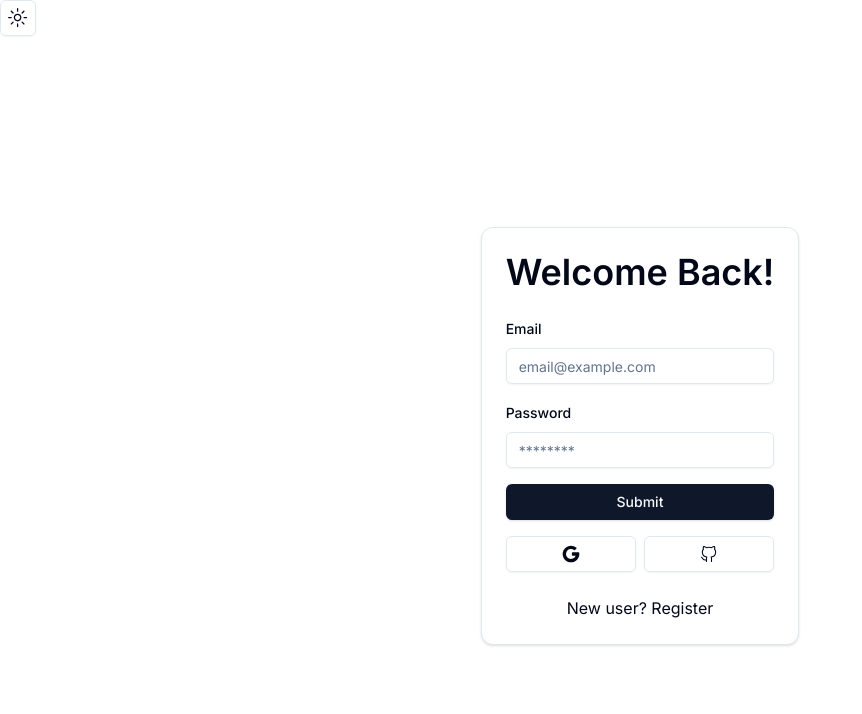
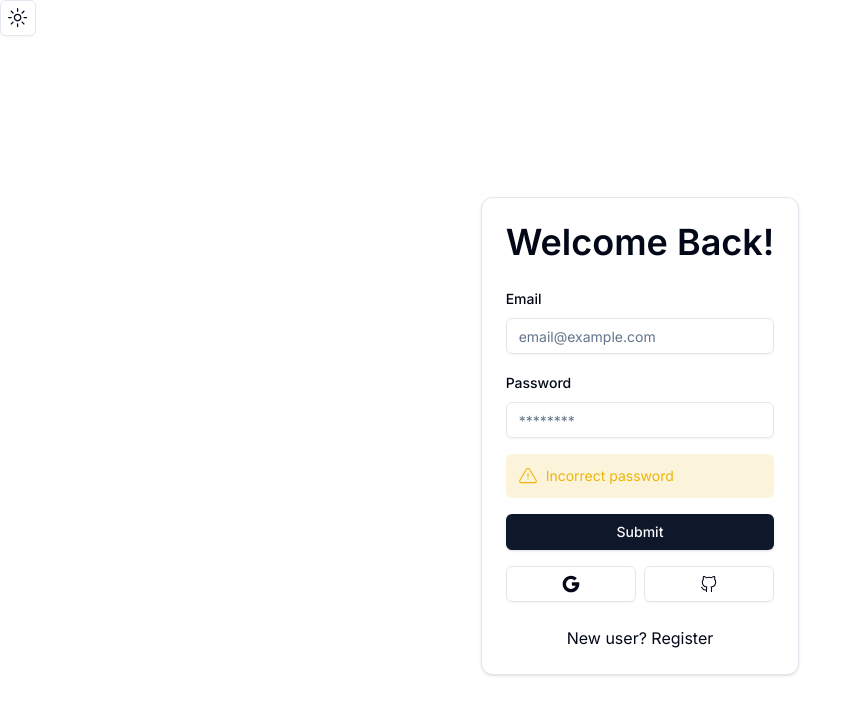
Before and after one commit to bikrantlabs/next-auth-starter, a Next.js app: page /auth/login in a window 1280 px wide. Shown: the top 714 px of the page, without its empty margins (0-862 px from the left). Built offline with nearby package versions, Linux system fonts and the light colour scheme.

Commit message:
Callout Component for form Message

```diff
--- a/src/app/globals.css
+++ b/src/app/globals.css
@@ -34,6 +34,9 @@ body,
     --destructive: 0 84.2% 60.2%;
     --destructive-foreground: 210 40% 98%;
 
+    --warning: 45.4 93% 48%;
+    --warning-foreground: 45.398, 93%, 48%;
+
     --border: 214.3 31.8% 91.4%;
     --input: 214.3 31.8% 91.4%;
     --ring: 222.2 84% 4.9%;
@@ -66,6 +69,9 @@ body,
     --destructive: 0 62.8% 30.6%;
     --destructive-foreground: 210 40% 98%;
 
+    --warning: 28.4 73% 26%;
+    --warning-foreground: 45.398, 93%, 48%;
+
     --border: 217.2 32.6% 17.5%;
     --input: 217.2 32.6% 17.5%;
     --ring: 212.7 26.8% 83.9%;
--- a/src/components/forms/login-form.tsx
+++ b/src/components/forms/login-form.tsx
@@ -1,6 +1,6 @@
 "use client"
 
-import React from "react"
+import { useState } from "react"
 import { zodResolver } from "@hookform/resolvers/zod"
 import { useForm } from "react-hook-form"
 import { z } from "zod"
@@ -16,6 +16,8 @@ import {
 } from "@/components/ui/form"
 import { Input } from "@/components/ui/input"
 
+import { Callout } from "../ui/callout"
+
 const loginFormSchema = z.object({
   email: z.string().email({
     message: "Email is required",
@@ -30,6 +32,8 @@ const loginFormSchema = z.object({
     }),
 })
 export const LoginForm = () => {
+  const [errorMessage, setErrorMessage] = useState("Invalid")
+
   const form = useForm<z.infer<typeof loginFormSchema>>({
     resolver: zodResolver(loginFormSchema),
     defaultValues: {
@@ -74,6 +78,9 @@ export const LoginForm = () => {
               </FormItem>
             )}
           />
+          {errorMessage && (
+            <Callout variant="warning" content={<p>Incorrect password</p>} />
+          )}
           <Button className="mx-auto w-full" type="submit">
             Submit
           </Button>
--- /dev/null
+++ b/src/components/ui/callout.tsx
@@ -0,0 +1,45 @@
+import React from "react"
+import {
+  IconAlertCircleFilled,
+  IconAlertTriangle,
+  IconCheck,
+  TablerIconsProps,
+} from "@tabler/icons-react"
+
+import { cn } from "@/lib/utils"
+
+interface CalloutProps {
+  variant: "warning" | "success" | "error"
+  content: JSX.Element
+}
+
+export const Callout: React.FC<CalloutProps> = ({
+  content,
+  variant = "success",
+}) => {
+  const CalloutIcon = (props: TablerIconsProps) => {
+    if (variant === "error") {
+      return <IconAlertCircleFilled className="icon-sm" {...props} />
+    }
+    if (variant === "success") {
+      return <IconCheck className="icon-sm" {...props} />
+    }
+    if (variant === "warning") {
+      return <IconAlertTriangle className="icon-sm" {...props} />
+    }
+  }
+
+  return (
+    <div
+      className={cn(
+        "p-3 rounded-md text-sm flex items-start gap-x-2",
+        variant === "warning" && "bg-warning/15 text-warning",
+        variant === "success" && "",
+        variant === "error" && "bg-destructive/15 text-destructive"
+      )}
+    >
+      <CalloutIcon />
+      {content}
+    </div>
+  )
+}
--- a/tailwind.config.ts
+++ b/tailwind.config.ts
@@ -3,11 +3,11 @@ import type { Config } from "tailwindcss"
 const config = {
   darkMode: ["class"],
   content: [
-    './pages/**/*.{ts,tsx}',
-    './components/**/*.{ts,tsx}',
-    './app/**/*.{ts,tsx}',
-    './src/**/*.{ts,tsx}',
-	],
+    "./pages/**/*.{ts,tsx}",
+    "./components/**/*.{ts,tsx}",
+    "./app/**/*.{ts,tsx}",
+    "./src/**/*.{ts,tsx}",
+  ],
   prefix: "",
   theme: {
     container: {
@@ -35,6 +35,10 @@ const config = {
         destructive: {
           DEFAULT: "hsl(var(--destructive))",
           foreground: "hsl(var(--destructive-foreground))",
+        },
+        warning: {
+          DEFAULT: "hsl(var(--warning))",
+          foreground: "hsl(var(--warning-foreground))",
         },
         muted: {
           DEFAULT: "hsl(var(--muted))",
```
